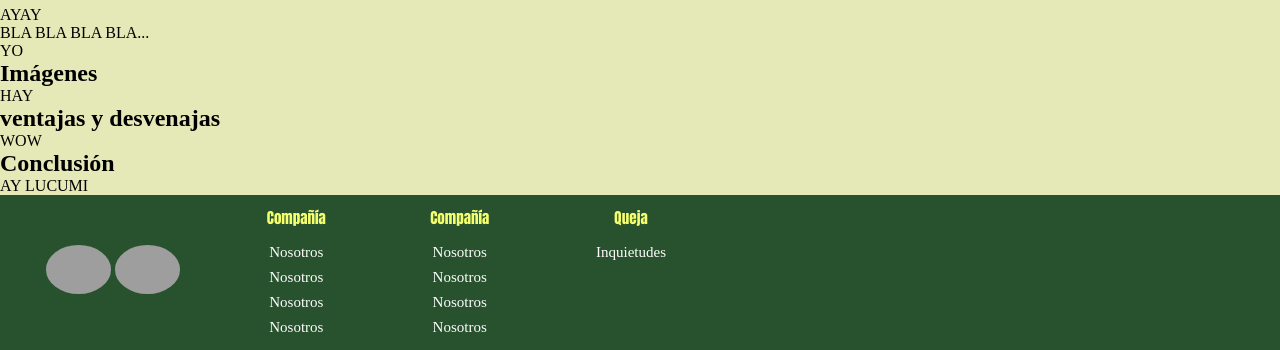
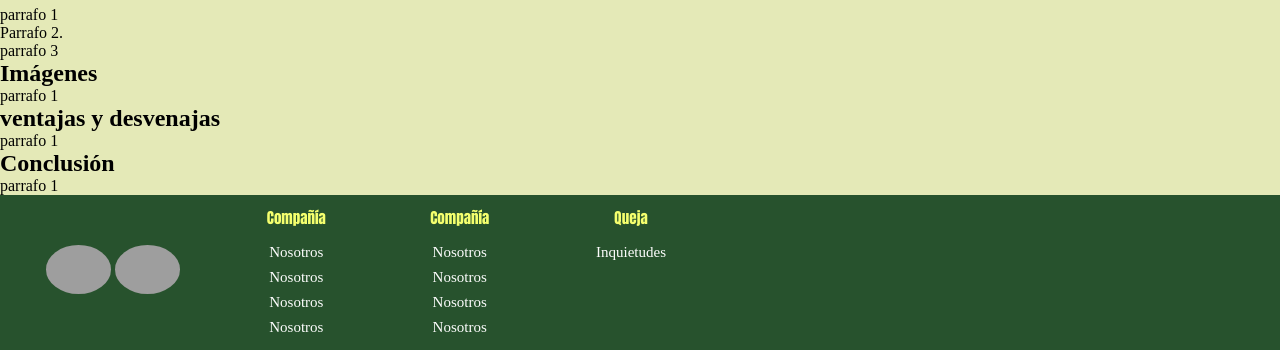
Before and after one commit to Nosebone96/Refrigerios-Lola, a Flask app: page /complemento in a window 1280 px wide. Shown: the part 461-811 px from the top of the page. Run offline with Flask 3, Linux system fonts and the light colour scheme; grey boxes are pictures that could not be loaded.

Commit message:
Mi no entender

```diff
--- a/app/templates/complemento.html
+++ b/app/templates/complemento.html
@@ -3,15 +3,18 @@
 {% block title_h1 %}complemento{% endblock %}
 
 {% block body %}
-    <section>
+ <section>
     <h1>
         Contenido
         </h1>
-        <p>AYAY
+        <p>
+            parrafo 1
     </p>
-        <p>BLA BLA BLA BLA...
+        <p>
+            Parrafo 2.
         </p>
-            <p>YO
+            <p>
+                parrafo 3
             </p>
     </section>
 
@@ -20,21 +23,21 @@
         Imágenes
     </h1>
     <p>
-        HAY
+      parrafo 1
     </p>
     </section>
 
     <section>
     <h1>ventajas y desvenajas</h1>
     <p>
-        WOW
+       parrafo 1
     </p>
     </section>
 
     <section>
     <h1>Conclusión</h1>
     <p>
-        AY LUCUMI
+       parrafo 1
     </p>
     </section>
 {% endblock %}
```
